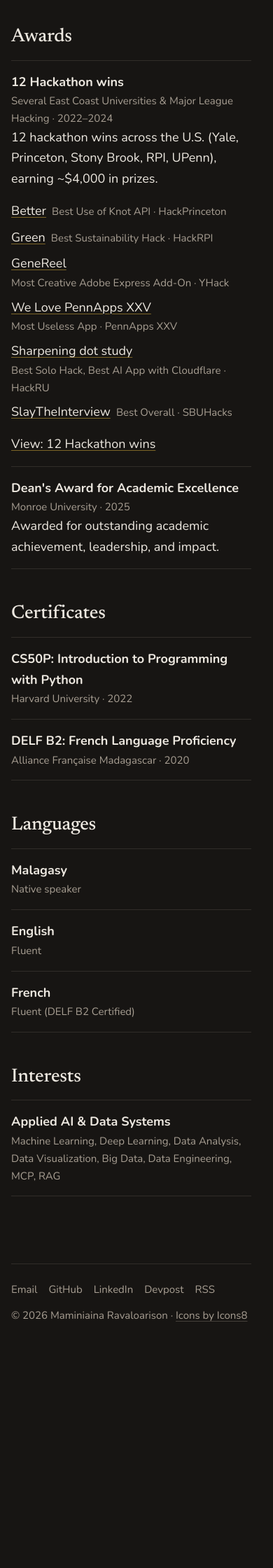
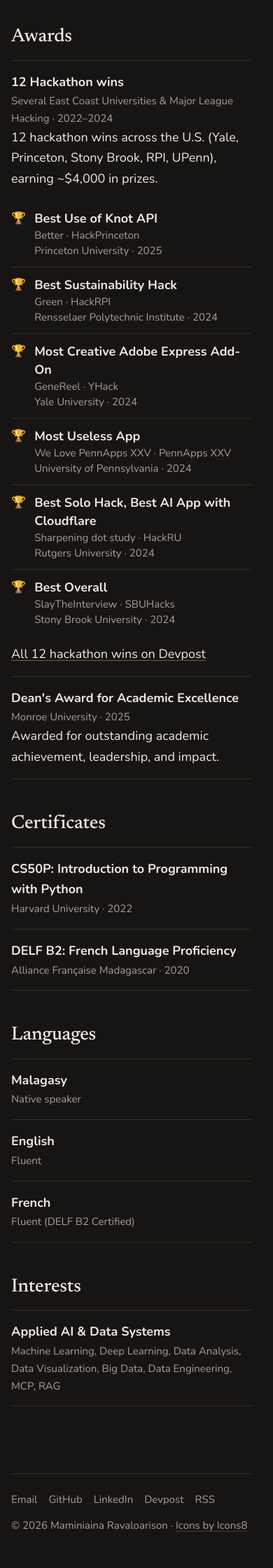
Before and after one commit to mravaloarison/mravaloarison.github.io, a Jekyll site: the page built from bio.md, in a window 390 px wide. Shown: the part 3824-6064 px from the top of the page at 70% size. Built offline with Jekyll 4.4.1, drawn with Linux system fonts in a browser that asks for light colours; before the commit the page ends 5764 px from its top, so only the background shows below that.

Commit message:
Awards: one award unit with the university, nothing over the screenshots
Cards and project pages show the award under the title (cards) or in a
callout-style box under the abstract (project pages): trophy, award, then
university · event · year. The gold-foil band, looping confetti and the
award pill are gone. On the full bio each win is a row with the university
and year on the right, linking to its project, plus a link to all wins.

Co-Authored-By: Claude Opus 5.5 <noreply@anthropic.com>
Claude-Session: https://claude.ai/code/session_01HxKcS5wnQzvR66vCB9wedF

```diff
--- a/_includes/metadata-row.html
+++ b/_includes/metadata-row.html
@@ -1,7 +1,6 @@
-{% if include.status == "ongoing" or include.award %}
+{% if include.status == "ongoing" %}
 <div class="metadata-row">
   {% if include.status == "ongoing" %}<span class="pill pill-status">In progress</span>{% endif %}
-  {% if include.award %}<span class="pill pill-award"><span class="award-emoji" aria-hidden="true">🏆</span><span class="sr-only">Winner: </span>{{ include.award }}</span>{% endif %}
 </div>
 {% endif %}
 {% if include.tech %}
--- a/assets/css/styles.css
+++ b/assets/css/styles.css
@@ -559,15 +559,6 @@ main:focus {
   font-weight: 400;
 }
 
-/* Award pill on project pages: the same gold foil as the card badge */
-.pill-award {
-  color: #2b1d00;
-  font-weight: 700;
-  border-color: rgb(255 255 255 / 0.5);
-  background: linear-gradient(135deg, #fff1b8 0%, #f8d35e 38%, #eab53a 70%, #f7d774 100%);
-  box-shadow: 0 2px 8px rgb(0 0 0 / 0.18), inset 0 1px 0 rgb(255 255 255 / 0.7);
-}
-
 .pill-tag:hover {
   color: var(--text);
   border-color: var(--border-strong);
@@ -831,24 +822,96 @@ main iframe {
   margin-bottom: var(--space-4);
 }
 
-/* Award-winning projects listed under the hackathon award */
+/* Hackathon wins on the full bio: one row per win, like the post list.
+   Trophy, then the award and the project; the university and the year on
+   the right. The whole row links to the project. */
 
 .win-list {
   list-style: none;
-  margin: var(--space-12) 0;
+  margin: var(--space-16) 0 var(--space-12);
   padding: 0;
 }
 
-.win-list li {
+.win-list li + li {
+  border-top: 1px solid var(--border);
+}
+
+.win-row {
+  display: grid;
+  grid-template-columns: auto minmax(0, 1fr) auto;
+  column-gap: var(--space-12);
+  align-items: start;
+  padding: var(--space-12) 0;
+  color: var(--text);
+  text-decoration: none;
+}
+
+.win-row .award-icon {
+  font-size: 17px;
+  line-height: 26px;
+}
+
+.win-main,
+.win-side {
   display: flex;
-  flex-wrap: wrap;
-  align-items: baseline;
-  gap: 0 var(--space-8);
-  padding: var(--space-4) 0;
-}
-
-.win-list .meta {
-  margin: 0;
+  flex-direction: column;
+}
+
+.win-side {
+  align-items: flex-end;
+  text-align: right;
+  padding-left: var(--space-12);
+}
+
+.win-award {
+  font-weight: 700;
+  line-height: 26px;
+  transition: color var(--transition);
+}
+
+.win-school {
+  line-height: 26px;
+}
+
+.win-project,
+.win-year {
+  font-size: 15px;
+  line-height: 22px;
+  color: var(--text-secondary);
+}
+
+.win-row:hover .win-award {
+  color: var(--accent);
+}
+
+.entry-list .win-more {
+  margin-top: var(--space-4);
+}
+
+@media (max-width: 600px) {
+  .win-row {
+    grid-template-columns: auto minmax(0, 1fr);
+  }
+
+  .win-side {
+    grid-column: 2;
+    flex-direction: row;
+    flex-wrap: wrap;
+    gap: 0 var(--space-4);
+    align-items: baseline;
+    text-align: left;
+    padding-left: 0;
+  }
+
+  .win-school {
+    font-size: 15px;
+    line-height: 22px;
+    color: var(--text-secondary);
+  }
+
+  .win-year::before {
+    content: "· ";
+  }
 }
 
 /* Callout (Note / Tip / Looking for) */
@@ -924,140 +987,67 @@ main iframe {
   transform: scale(1.04);
 }
 
-/* Hackathon award: a gold-foil band across the whole bottom of the cover
-   image, with confetti drifting down through it. On hover a shine sweeps
-   across and the trophy wiggles. The band sits on
-   screenshots). */
-.card-award {
-  --gold-foil: linear-gradient(135deg, #fff1b8 0%, #f8d35e 38%, #eab53a 70%, #f7d774 100%);
-  position: absolute;
-  inset: auto 0 0 0;
-  z-index: 1;
-  display: flex;
+/* Hackathon award (award.html): one unit everywhere. The trophy hangs on
+   the left; the award in bold, then university · event · year, muted.
+   Nothing sits on the screenshot and nothing moves on its own. */
+.award {
+  display: grid;
+  grid-template-columns: auto minmax(0, 1fr);
+  column-gap: var(--space-8);
+  align-items: start;
+  margin: var(--space-4) 0 var(--space-8);
+}
+
+.award-icon {
+  font-family: var(--font-emoji);
+  font-size: 17px;
+  line-height: 23px;
+}
+
+.award-text {
+  margin: 0;
+}
+
+.award-name {
+  display: block;
+  font-size: 16px;
+  font-weight: 700;
+  line-height: 23px;
+  color: var(--text);
+}
+
+.award-where {
+  display: block;
+  font-size: 15px;
+  line-height: 22px;
+  color: var(--text-secondary);
+}
+
+.award-part {
+  white-space: nowrap;
+}
+
+/* On a project page it gets its own box, in the callout style */
+.award-large {
+  column-gap: var(--space-16);
   align-items: center;
-  gap: var(--space-12);
-  margin: 0;
-  padding: 10px var(--space-16);
-  overflow: hidden;
-  isolation: isolate;
-  background: var(--gold-foil);
-  box-shadow: inset 0 1px 0 rgb(255 255 255 / 0.65);
-  color: #2b1d00;
-  font-size: 14px;
-  line-height: 1.3;
-}
-
-/* Confetti: ten small pieces, each falling through the band at its own
-   speed, sway and color, looping. */
-.confetti {
-  position: absolute;
-  inset: 0;
-  z-index: -1;
-  pointer-events: none;
-}
-
-.confetti i {
-  position: absolute;
-  top: -10px;
-  width: 4px;
-  height: 7px;
-  border-radius: 1px;
-  background: #e2557a;
-  opacity: 0.85;
-}
-
-.confetti i:nth-child(1)  { left: 6%;  background: #e2557a; }
-.confetti i:nth-child(2)  { left: 15%; background: #2f9e8f; width: 5px; height: 5px; border-radius: 50%; }
-.confetti i:nth-child(3)  { left: 26%; background: #ffffff; }
-.confetti i:nth-child(4)  { left: 37%; background: #6c63d9; }
-.confetti i:nth-child(5)  { left: 48%; background: #e2557a; width: 5px; height: 5px; border-radius: 50%; }
-.confetti i:nth-child(6)  { left: 58%; background: #2f9e8f; }
-.confetti i:nth-child(7)  { left: 68%; background: #ffffff; width: 4px; height: 4px; border-radius: 50%; }
-.confetti i:nth-child(8)  { left: 77%; background: #6c63d9; }
-.confetti i:nth-child(9)  { left: 87%; background: #e2557a; }
-.confetti i:nth-child(10) { left: 95%; background: #2f9e8f; width: 5px; height: 5px; border-radius: 50%; }
-
-/* Without motion, the pieces just rest scattered in the band */
-@media (prefers-reduced-motion: reduce) {
-  .confetti i:nth-child(odd) { top: 6px; }
-  .confetti i:nth-child(even) { top: auto; bottom: 6px; }
-}
-
-@media (prefers-reduced-motion: no-preference) {
-  .confetti i {
-    animation: confetti-fall 3.2s linear infinite;
-  }
-
-  .confetti i:nth-child(1)  { animation-duration: 3.1s; animation-delay: -0.2s; }
-  .confetti i:nth-child(2)  { animation-duration: 3.8s; animation-delay: -1.9s; }
-  .confetti i:nth-child(3)  { animation-duration: 2.7s; animation-delay: -1.1s; }
-  .confetti i:nth-child(4)  { animation-duration: 3.5s; animation-delay: -2.6s; }
-  .confetti i:nth-child(5)  { animation-duration: 4.1s; animation-delay: -0.7s; }
-  .confetti i:nth-child(6)  { animation-duration: 2.9s; animation-delay: -2.2s; }
-  .confetti i:nth-child(7)  { animation-duration: 3.6s; animation-delay: -1.4s; }
-  .confetti i:nth-child(8)  { animation-duration: 3.0s; animation-delay: -0.4s; }
-  .confetti i:nth-child(9)  { animation-duration: 3.9s; animation-delay: -3.0s; }
-  .confetti i:nth-child(10) { animation-duration: 3.3s; animation-delay: -1.6s; }
-}
-
-@keyframes confetti-fall {
-  0%   { transform: translate(0, 0) rotate(0deg); }
-  25%  { transform: translate(4px, 20px) rotate(90deg); }
-  50%  { transform: translate(-3px, 40px) rotate(180deg); }
-  75%  { transform: translate(3px, 60px) rotate(270deg); }
-  100% { transform: translate(0, 80px) rotate(360deg); }
-}
-
-/* shine that sweeps across on hover */
-.card-award::after {
-  content: "";
-  position: absolute;
-  inset: -20% auto -20% 0;
-  width: 40%;
-  background: linear-gradient(100deg, transparent, rgb(255 255 255 / 0.75), transparent);
-  transform: translateX(-160%) skewX(-18deg);
-  pointer-events: none;
-}
-
-.card-award .award-emoji {
-  font-size: 20px;
-  filter: drop-shadow(0 1px 1px rgb(120 80 0 / 0.35));
-}
-
-.card-award strong {
-  display: block;
-  font-weight: 800;
-  letter-spacing: 0.01em;
-}
-
-.card-award-where {
-  display: block;
-  font-size: 13px;
-  color: #4a3500;
-}
-
-@media (prefers-reduced-motion: no-preference) {
-  .card:hover .card-award::after,
-  .card:focus-visible .card-award::after {
-    animation: award-shine 900ms ease-out;
-  }
-
-  .card:hover .card-award .award-emoji,
-  .card:focus-visible .card-award .award-emoji {
-    animation: trophy-wiggle 700ms ease-in-out;
-  }
-}
-
-@keyframes award-shine {
-  to { transform: translateX(380%) skewX(-18deg); }
-}
-
-@keyframes trophy-wiggle {
-  0%, 100% { transform: rotate(0); }
-  25% { transform: rotate(-12deg) scale(1.08); }
-  50% { transform: rotate(9deg) scale(1.08); }
-  75% { transform: rotate(-5deg); }
-}
+  margin: 0 0 var(--space-24);
+  padding: var(--space-16) var(--space-24) var(--space-16) var(--space-16);
+  background: var(--surface);
+  border-left: 3px solid var(--accent);
+  border-radius: var(--radius-sm);
+}
+
+.award-large .award-icon {
+  font-size: 28px;
+  line-height: 1;
+}
+
+.award-large .award-name {
+  font-size: 18px;
+  line-height: 26px;
+}
+
 
 .card:hover h3,
 .card:focus-visible h3 {
@@ -1071,18 +1061,6 @@ main iframe {
 .card-body h3 {
   font-size: 21px;
   margin: 0 0 var(--space-4);
-}
-
-.award-emoji {
-  flex: none;
-  font-family: var(--font-emoji);
-  font-size: 18px;
-  line-height: 1;
-}
-
-.pill-award .award-emoji {
-  font-size: 14px;
-  margin-right: 4px;
 }
 
 .card-description {
--- a/bio.md
+++ b/bio.md
@@ -66,13 +66,22 @@ permalink: /bio/
     <ul class="win-list">
       {% for p in wins %}
       <li>
-        <a href="{{ p.url | relative_url }}">{{ p.title }}</a>
-        <span class="meta">{{ p.award }}{% if p.event %} · {{ p.event }}{% elsif p.organization %} · {{ p.organization }}{% endif %}</span>
+        <a class="win-row" href="{{ p.url | relative_url }}">
+          <span class="award-icon" aria-hidden="true">🏆</span>
+          <span class="win-main">
+            <span class="win-award">{{ p.award }}</span>
+            <span class="win-project">{{ p.title }}{% if p.event %} · {{ p.event }}{% endif %}</span>
+          </span>
+          <span class="win-side">
+            <span class="win-school">{{ p.organization }}</span>
+            <span class="win-year">{{ p.date | date: "%Y" }}</span>
+          </span>
+        </a>
       </li>
       {% endfor %}
     </ul>
     {% endif %}
-    {% if award.url %}<a href="{{ award.url }}" target="_blank" rel="noopener">View: {{ award.title }}</a>{% endif %}
+    {% if award.url %}<p class="win-more"><a href="{{ award.url }}" target="_blank" rel="noopener">{% if award.url contains "devpost.com" %}All {{ award.title | downcase }} on Devpost{% else %}{{ award.title }}{% endif %}</a></p>{% endif %}
   </li>
   {% endfor %}
 </ul>
```
Also changed, not shown: CLAUDE.md (+23 -17 lines), _includes/award.html (added, +25 -0 lines), _includes/card-grid.html (+1 -10 lines), _layouts/project.html (+5 -3 lines).
